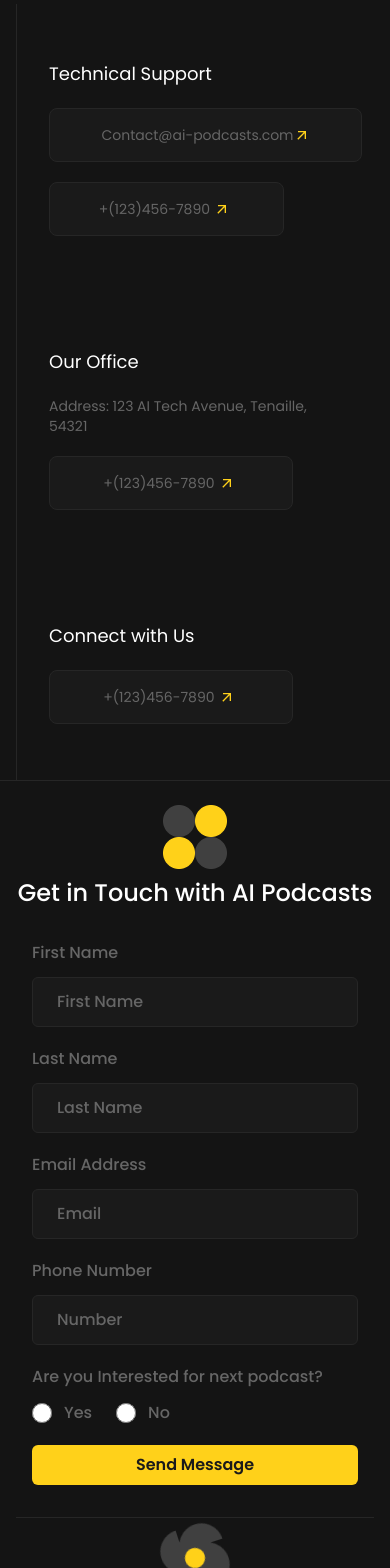
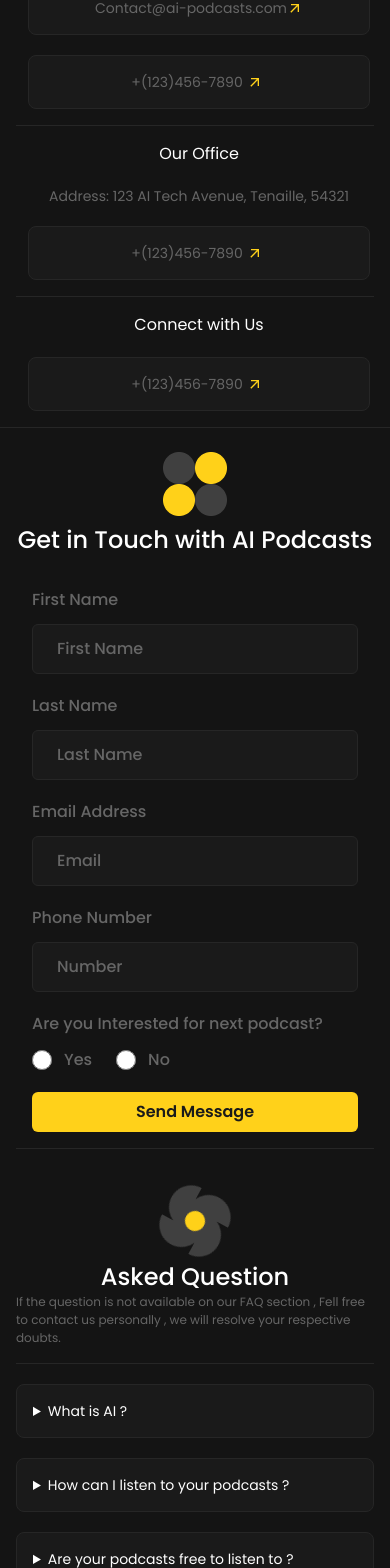
Before and after one commit to Os1907/Future-Tech, a Next.js app: page /contact in a window 390 px wide. Shown: the part 390-1958 px from the top of the page. Built offline with nearby package versions, Linux system fonts and the light colour scheme.

Commit message:
reEdit Contact-Page

```diff
--- a/app/contact/page.jsx
+++ b/app/contact/page.jsx
@@ -11,51 +11,53 @@ export default function page() {
         <div className=" border-b border-lineColor ">
           <div className="lg:mx-20 mx-4">
             <div className="grid lg:grid-cols-4  md:grid-cols-2 grid-cols-1">
-              <div className="col-span-1 pr-8 py-14">
-                <h4 className="text-white text-lg">General Inquiries</h4>
+
+              <div className="col-span-1 lg:pr-8 px-1 lg:py-14 py-4">
+                <h4 className="text-white lg:text-lg text-base lg:text-start text-center">General Inquiries</h4>
                 <div className="border border-lineColor flex items-center justify-center mt-5 rounded-lg  p-4 bg-lightDark w-[100%]">
                   <p className="text-h2head text-sm">Contact@ai-podcasts.com</p>
                   <MdArrowOutward className="text-logo mx-1" />
                 </div>
-                <div className="border border-lineColor flex items-center justify-center mt-5 rounded-lg  p-4 bg-lightDark w-[75%]">
+                <div className="border border-lineColor flex items-center justify-center mt-5 rounded-lg  p-4 bg-lightDark lg:w-[75%] w-full">
                   <p className="text-h2head text-sm">+(123)456-7890</p>
                   <MdArrowOutward className="text-logo mx-1" />
                 </div>
               </div>
 
-              <div className="col-span-1 border-l border-lineColor pl-8 pr-3 py-14">
-                <h4 className="text-white text-lg">Technical Support</h4>
+              <div className="col-span-1 lg:border-l border-t lg:border-t-0 border-lineColor lg:pr-8 pl-3 px-1 lg:py-14 py-4">
+                <h4 className="text-white lg:text-lg text-base lg:text-start text-center">Technical Support</h4>
                 <div className="border border-lineColor flex items-center justify-center mt-5 rounded-lg  p-4 bg-lightDark  w-[100%]">
                   <p className="text-h2head text-sm ">Contact@ai-podcasts.com</p>
                   <MdArrowOutward className="text-logo " />
                 </div>
-                <div className="border border-lineColor flex items-center justify-center mt-5 rounded-lg  p-4 bg-lightDark w-[75%]">
+                <div className="border border-lineColor flex items-center justify-center mt-5 rounded-lg  p-4 bg-lightDark lg:w-[75%] w-full">
                   <p className="text-h2head text-sm">+(123)456-7890</p>
                   <MdArrowOutward className="text-logo mx-1" />
                 </div>
               </div>
 
-              <div className="col-span-1 border-l border-lineColor pl-8 py-14">
-                <h4 className="text-white text-lg ">Our Office</h4>
-                  <p className="text-h2head text-sm mt-5 pr-8">
+              <div className="col-span-1 lg:border-l border-t lg:border-t-0 border-lineColor lg:pr-8 pl-3 px-1  lg:py-14 py-4">
+                <h4 className="text-white lg:text-lg text-base lg:text-start text-center ">Our Office</h4>
+                  <p className="text-h2head text-sm mt-5 lg:pr-8  text-center lg:text-start">
                   Address: 123 AI Tech Avenue, Tenaille, 54321
                   </p>
 
 
-                <div className="border border-lineColor flex items-center justify-center mt-5 rounded-lg  p-4 bg-lightDark w-[75%]">
+                <div className="border border-lineColor flex items-center justify-center mt-5 rounded-lg  p-4 bg-lightDark lg:w-[75%] w-full">
                   <p className="text-h2head text-sm">+(123)456-7890</p>
                   <MdArrowOutward className="text-logo mx-1" />
                 </div>
               </div>
 
-              <div className="col-span-1 border-l border-lineColor pl-8 py-14">
-                <h4 className="text-white text-lg">Connect with Us</h4>
+              <div className="col-span-1 lg:border-l border-t lg:border-t-0 border-lineColor lg:pr-8 pl-3 px-1  lg:py-14 py-4">
+                <h4 className="text-white lg:text-lg text-base lg:text-start text-center">Connect with Us</h4>
 
-                <div className="border border-lineColor flex items-center justify-center mt-5 rounded-lg  p-4 bg-lightDark w-[75%]">
+                <div className="border border-lineColor flex items-center justify-center mt-5 rounded-lg  p-4 bg-lightDark lg:w-[75%] w-full">
                   <p className="text-h2head text-sm">+(123)456-7890</p>
                   <MdArrowOutward className="text-logo mx-1" />
                 </div>
               </div>
+
             </div>
           </div>
         </div>
@@ -182,7 +184,7 @@ export default function page() {
             </div>
           </div>
 
-          <div className="col-span-1 flex flex-col items-center lg:items-start justify-center mt-4 lg:mt-0 border-t border-lineColor ">
+          <div className="col-span-1 flex flex-col items-center lg:items-start justify-center pt-8 lg:pt-4 lg:mt-0 border-t border-lineColor ">
             <Image
               src={icon2}
               alt="icon-section"
@@ -191,7 +193,7 @@ export default function page() {
             <h3 className="text-white  text-2xl font-medium lg:mr-10 lg:mt-3 ">
               Asked Question
             </h3>
-            <p className="text-h2head">
+            <p className="text-h2head lg:text-base md:text-sm text-[12px]">
               If the question is not available on our FAQ section , Fell free to
               contact us personally , we will resolve your respective doubts.
             </p>
@@ -199,29 +201,29 @@ export default function page() {
 
           <div className="col-span-1 mt-4 lg:mt-0 lg:border-l border-t border-lineColor ">
 
-            <details className="w-full  mx-5 my-5 rounded-lg   bg-lightDark border border-lineColor ">
-              <summary className="m-1 pl-3 py-3   cursor-pointer w-full text-white  ">What is AI ?</summary>
+            <details className="w-full px-3 lg:px-0 lg:mx-5  my-5 rounded-lg   bg-lightDark border border-lineColor ">
+              <summary className="m-1 lg:pl-3 py-3 lg:text-base text-sm   cursor-pointer w-full text-white  ">What is AI ?</summary>
               <p className="dropdown-content text-sm font-light mx-5 py-3 text-h2head bg-lightDark border-t  border-lineColor  ">
               AI stands for Artificial Intelligence, which refers to the simulation of human intelligence in machines. It enables them to perform tasks like problem-solving, learning, and decision-making.
               </p>
             </details>
 
-            <details className="w-full  mx-5 rounded-lg   bg-lightDark border border-lineColor ">
-              <summary className="m-1 pl-3 py-3   cursor-pointer w-full text-white  ">How can I listen to your podcasts ?</summary>
+            <details className="w-full px-3 lg:px-0  lg:mx-5 rounded-lg   bg-lightDark border border-lineColor ">
+              <summary className="m-1 lg:pl-3 py-3 lg:text-base text-sm   cursor-pointer w-full text-white  ">How can I listen to your podcasts ?</summary>
               <p className="dropdown-content mx-5  font-light text-sm py-3 text-h2head bg-lightDark border-t  border-lineColor  ">
               Youtube channel , Apple Podcast , Spotify channel
               </p>
             </details>
 
-            <details className="w-full  m-5  rounded-lg   bg-lightDark border border-lineColor ">
-              <summary className="m-1 pl-3 py-3   cursor-pointer w-full text-white  ">Are your podcasts free to listen to ?</summary>
+            <details className="w-full px-3 lg:px-0 lg:mx-5  my-5  rounded-lg   bg-lightDark border border-lineColor ">
+              <summary className="m-1 lg:pl-3 py-3 lg:text-base text-sm  cursor-pointer w-full text-white  ">Are your podcasts free to listen to ?</summary>
               <p className="dropdown-content mx-5 font-light text-sm m-3 py-3 text-h2head bg-lightDark border-t  border-lineColor  ">
               It always will be free
               </p>
             </details>
 
-            <details className="w-full  m-5  rounded-lg   bg-lightDark border border-lineColor ">
-              <summary className="m-1 pl-3 py-3   cursor-pointer w-full text-white  ">Can I download episodes to listen offline ?</summary>
+            <details className="w-full px-3 lg:px-0  lg:mx-5  my-5 rounded-lg   bg-lightDark border border-lineColor ">
+              <summary className="m-1 lg:pl-3 py-3  lg:text-base text-sm  cursor-pointer w-full text-white  ">Can I download episodes to listen offline ?</summary>
               <p className="dropdown-content mx-5 font-light text-sm m-3 py-3 text-h2head bg-lightDark border-t  border-lineColor  ">
               Soon it will be available
               </p>
--- a/app/home/sections/SectionsHome.jsx
+++ b/app/home/sections/SectionsHome.jsx
@@ -38,7 +38,7 @@ export default function SectionsHome() {
    ]
   return (
     <>
-<header className='min-h-screen bg-dark lg:pt-20 pt-10 '>
+<header className='min-h-screen bg-dark   '>
         <div className='lg:mx-20 mx-4 '>
             <Header/>
         </div>
```
